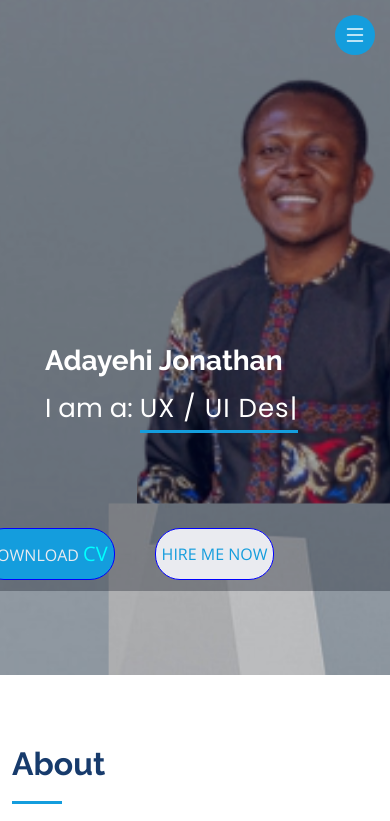
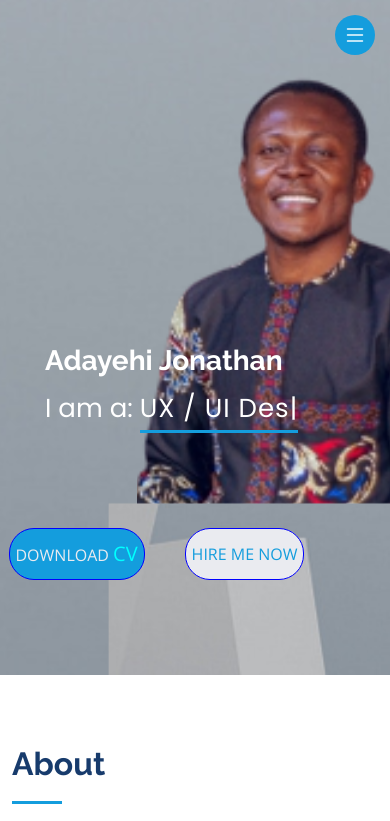
Before and after one commit to JOgr8t/jonathanPortfolio, a plain HTML site: page index.html in a window 390 px wide. Shown: the top 821 px of the page. Drawn offline with nearby package versions, Linux system fonts and the light colour scheme.

Commit message:
Update style.css

```diff
--- a/assets/css/style.css
+++ b/assets/css/style.css
@@ -479,9 +479,12 @@ h6 {
  }*/
 }
 @media (max-width: 480px) {
+  #hero:before {
+    background: transparent;
 
+}
   .btn-resume {
-    margin-left: 140px;
+    margin-left: 200px;
 
 }
  .btn-resume .button {
```
